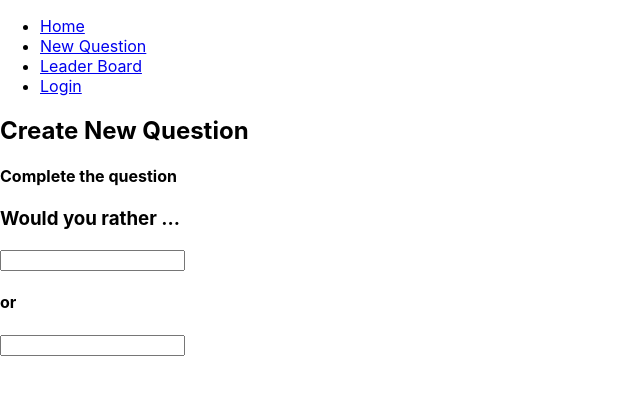
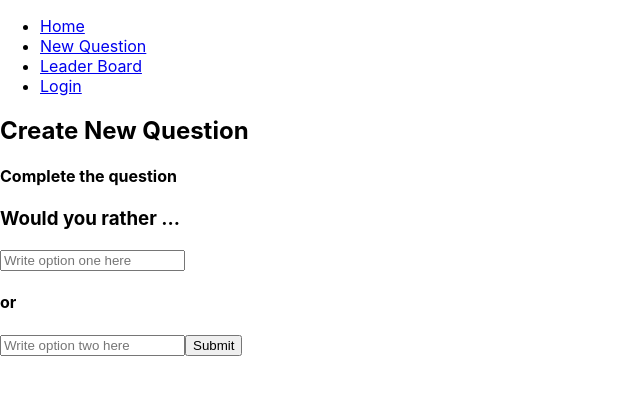
Before and after one commit to jamiekim828/would-you-rather, a React (Create React App) app: page /add in a window 1280 px wide. Shown: the top 394 px of the page, without its empty margins (0-640 px from the left). Built offline with nearby package versions, Linux system fonts and the light colour scheme.

Commit message:
NewQuestion added

```diff
--- a/src/components/NewQuestion.js
+++ b/src/components/NewQuestion.js
@@ -1,23 +1,73 @@
 import React, { Component } from 'react';
+import { connect } from 'react-redux';
+import { Redirect } from 'react-router-dom';
+import { handleAddQuestion } from '../actions/questions';
 
 class NewQuestion extends Component {
-  state = {
-    option1: '',
-    option2: '',
-  };
+  constructor(props) {
+    super(props);
+
+    this.state = {
+      optionOne: '',
+      optionTwo: '',
+      toHome: false,
+    };
+
+    this.handleOptionOne = this.handleOptionOne.bind(this);
+    this.handleOptionTwo = this.handleOptionTwo.bind(this);
+    this.handleSubmit = this.handleSubmit.bind(this);
+  }
+
+  handleOptionOne(e) {
+    this.setState({ optionOne: e.target.value });
+  }
+
+  handleOptionTwo(e) {
+    this.setState({ optionTwo: e.target.value });
+  }
+
+  handleSubmit(e) {
+    e.preventDefault();
+
+    this.props.dispatch(
+      handleAddQuestion(this.state.optionOne, this.state.optionTwo)
+    );
+
+    this.setState(() => ({
+      optionOne: '',
+      optionTwo: '',
+      toHome: true,
+    }));
+  }
 
   render() {
+    if (this.state.toHome === true) {
+      return <Redirect to='/' />;
+    }
     return (
       <div>
         <h2>Create New Question</h2>
         <h4>Complete the question</h4>
         <h3>Would you rather ...</h3>
-        <input />
-        <h4>or</h4>
-        <input />
+        <form onSubmit={this.handleSubmit}>
+          <input
+            type='text'
+            placeholder='Write option one here'
+            onChange={this.handleOptionOne}
+            value={this.state.optionOne}
+          />
+          <h4>or</h4>
+          <input
+            type='text'
+            placeholder='Write option two here'
+            onChange={this.handleOptionTwo}
+            value={this.state.optionTwo}
+          />
+          <button>Submit</button>
+        </form>
       </div>
     );
   }
 }
 
-export default NewQuestion;
+export default connect(null)(NewQuestion);
```
